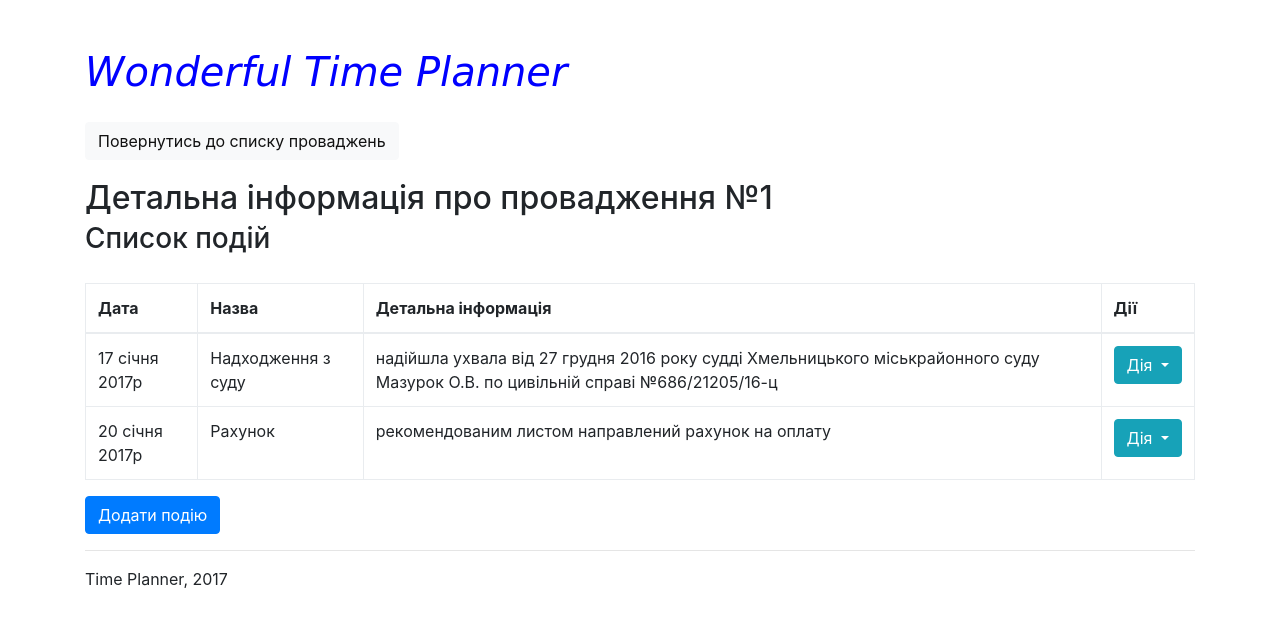
After one commit to trivvet/timeplanner, a Django app: page /freports/detail/1/ in a window 1280 px wide. The commit adds this page. Shown: the top 627 px of the page. Run offline with Django 3.2, Linux system fonts and the light colour scheme; some libraries are stand-ins or nearby versions.

Commit message:
Stage 2 End Task 5

```diff
--- /dev/null
+++ b/freports/models/__init__.py
@@ -0,0 +1,2 @@
+from .freports import Report
+from .fdetails import ReportDetails
--- a/freports/static/main.css
+++ b/freports/static/main.css
@@ -23,3 +23,7 @@ tbody>td {
   font-size: 1.25em;
   vertical-align: middle;
 }
+
+#back-button {
+  margin-bottom: 20px;
+}
--- /dev/null
+++ b/freports/templates/freports/report_detail.html
@@ -0,0 +1,63 @@
+{% extends "freports/base.html" %}
+
+{% block title %}
+<a type="button" class="btn btn-light" id="back-button" href="{% url 'forensic_reports_list' %}">Повернутись до списку проваджень</a>
+<h2>Детальна інформація про провадження №{{ content.report }}</h2>
+<h3>Список подій</h3>
+{% endblock title %}
+
+{% block content %}
+
+<table class="table table-hover table-bordered">
+    <thead>
+        <tr>
+            <th>Дата</th>
+            <th>Назва</th>
+            <th>Детальна інформація</th>
+            <th>Дії</th>
+        </tr>
+    </thead>
+
+    <tbody>
+        <tr>
+            <td>17 січня 2017р</td>
+            <td>Надходження з суду</td>
+            <td>надійшла ухвала від 27 грудня 2016 року судді Хмельницького міськрайонного суду Мазурок О.В. по цивільній справі №686/21205/16-ц</td>
+            <td>
+                <div class="dropdown">
+                    <button class="btn btn-info dropdown-toggle" type="button" id="dropdownMenuButton"
+                        data-toggle="dropdown" aria-haspopup="true" aria-expanded="false">
+                        Дія
+                    </button>
+                    <div class="dropdown-menu" aria-labelledby="dropdownMenuButton">
+                        <a class="dropdown-item" href="#">Редагувати</a>
+                        <a class="dropdown-item" href="#">Видалити</a>
+                    </div>
+                </div>
+            </td>
+        </tr>
+        <tr>
+            <td>20 січня 2017р</td>
+            <td>Рахунок</td>
+            <td>рекомендованим листом направлений рахунок на оплату</td>
+            <td>
+                <div class="dropdown">
+                    <button class="btn btn-info dropdown-toggle" type="button" id="dropdownMenuButton"
+                        data-toggle="dropdown" aria-haspopup="true" aria-expanded="false">
+                        Дія
+                    </button>
+                    <div class="dropdown-menu" aria-labelledby="dropdownMenuButton">
+                        <a class="dropdown-item" href="#">Редагувати</a>
+                        <a class="dropdown-item" href="#">Видалити</a>
+                    </div>
+                </div>
+            </td>
+        </tr>
+
+    </tbody>
+
+</table>
+
+<a type="button" class="btn btn-primary" id="add-button" href="{% url 'report_add_detail' content.report %}">Додати подію</a>
+
+{% endblock content %}
--- a/freports/templates/freports/reports_list.html
+++ b/freports/templates/freports/reports_list.html
@@ -75,6 +75,7 @@
                         Дія
                     </button>
                     <div class="dropdown-menu" aria-labelledby="dropdownMenuButton">
+                        <a class="dropdown-item" href="{% url 'report_details_list' report.id %}">Хід провадження</a>
                         <a class="dropdown-item" href="{% url 'forensic_edit_report' report.id %}">Редагувати</a>
                         <a class="dropdown-item" href="{% url 'forensic_delete_report' report.id %}">Видалити</a>
                     </div>
@@ -92,6 +93,6 @@
 <p>Ще немає даних</p>
 {% endif %}
 
-<a type="button" class="btn btn-primary" id="add-button" href={% url "forensic_add_report" %}>Додати провадження</a>
+<a type="button" class="btn btn-primary" id="add-button" href="{% url "forensic_add_report" %}">Додати провадження</a>
 
 {% endblock content %}
--- /dev/null
+++ b/freports/views/__init__.py
@@ -0,0 +1,2 @@
+from .reports import reports_list, add_report, edit_report, delete_report
+from .details import details_list, add_detail
--- /dev/null
+++ b/freports/views/details.py
@@ -0,0 +1,36 @@
+# -*- coding: utf-8 -*-
+from __future__ import unicode_literals
+
+from django.shortcuts import render
+from django.http import HttpResponseRedirect
+from django.urls import reverse
+from django.contrib import messages
+
+from ..models import Report
+
+def details_list(request, rid):
+    content = {}
+    content['report'] = rid
+
+    return render(request, 'freports/report_detail.html', {'content': content})
+
+def add_detail(request, rid):
+    if request.method == 'POST':
+        if request.POST.get('save_button'):
+            errors = {}
+
+            if errors:
+                messages.error(request, "Виправте наступні недоліки")
+                return render(request, 'freports/detail_form.html', {})
+
+            else:
+                messages.success(request, "Подія '%s' успішно додана" % 'Додавання')
+
+        elif request.POST.get('cancel_button'):
+            messages.warning(request, "Додавання деталей провадження скасовано")
+
+        return HttpResponseRedirect(reverse('report_details_list', args=rid))
+
+    else:
+        content = rid
+        return render(request, 'freports/detail_form.html', {'content': content})
--- a/mysql_settings.txt
+++ b/mysql_settings.txt
@@ -5,7 +5,7 @@ GRANT ALL PRIVILEGES ON timeplanner_db.* TO 'timeplanner_db_user'@'localhost';
 FLUSH PRIVILEGES;
 quit
 
-Зміни до settings.py:
+Відомості для sensitive_data.py:
 
 DATABASES = {
     'default': {
--- a/timeplanner/urls.py
+++ b/timeplanner/urls.py
@@ -23,6 +23,9 @@ urlpatterns = [
 
     url(r'^$', freports.reports_list, name='forensic_reports_list'),
     url(r'^freports/add/report/$', freports.add_report, name='forensic_add_report'),
-    url(r'^freports/(?P<rid>\d+)/edit/report/$', freports.edit_report, name='forensic_edit_report'),
-    url(r'^freports/(?P<rid>\d+)/delete/report/$', freports.delete_report, name='forensic_delete_report'),
+    url(r'^freports/(?P<rid>\d+)/edit/$', freports.edit_report, name='forensic_edit_report'),
+    url(r'^freports/(?P<rid>\d+)/delete/$', freports.delete_report, name='forensic_delete_report'),
+
+    url(r'^freports/detail/(?P<rid>\d+)/$', freports.details_list, name='report_details_list'),
+    url(r'^freports/(?P<rid>\d+)/details/add/$', freports.add_detail, name='report_add_detail'),
 ]
```
Also changed, not shown: freports/models/fdetails.py (added, +37 -0 lines), freports/models/freports.py (renamed from freports/models.py, +11 -21 lines), freports/templates/freports/detail_form.html (added, +53 -0 lines), freports/views/reports.py (renamed from freports/views.py, +6 -6 lines), freports/migrations/0008_auto_20171015_1242.py (added).
